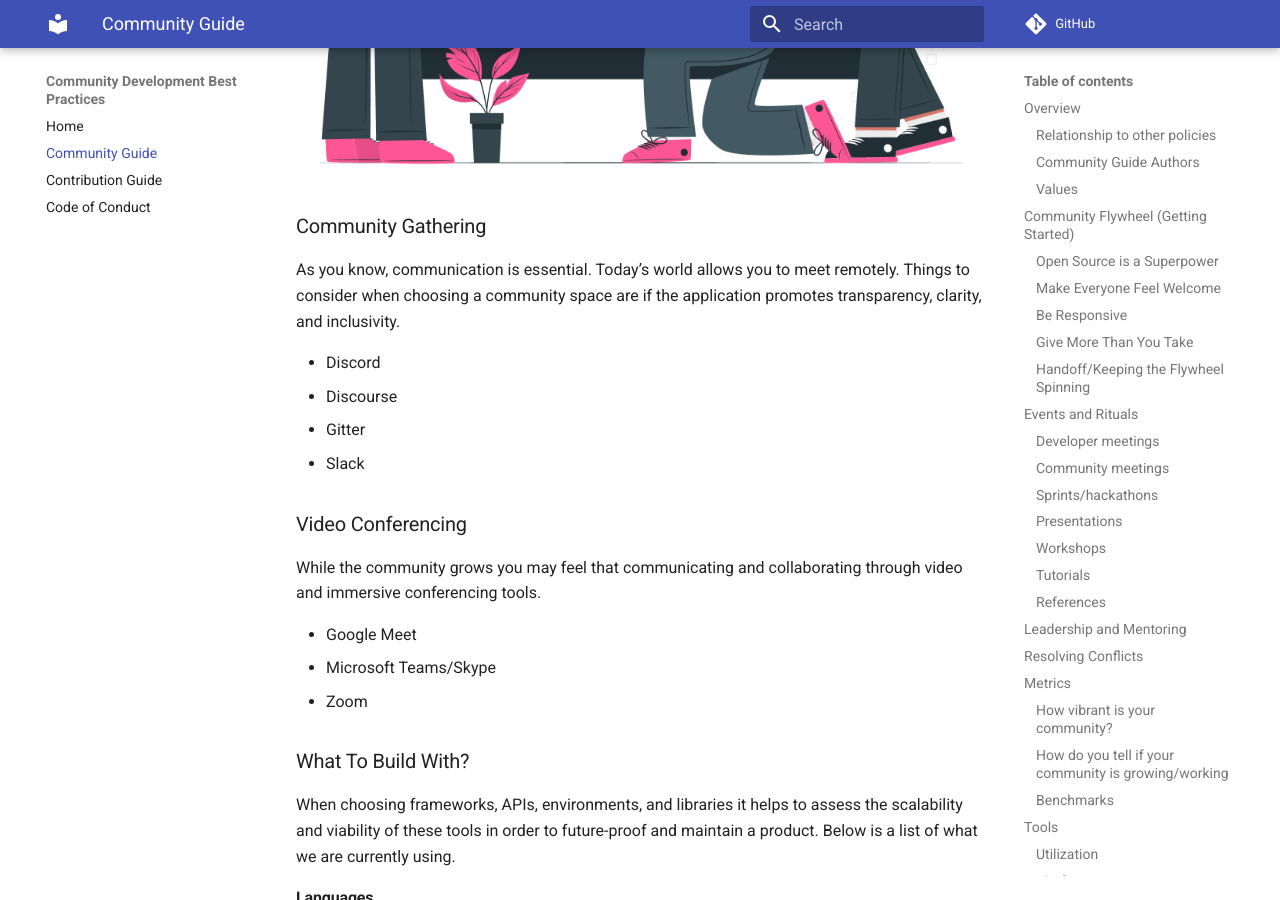
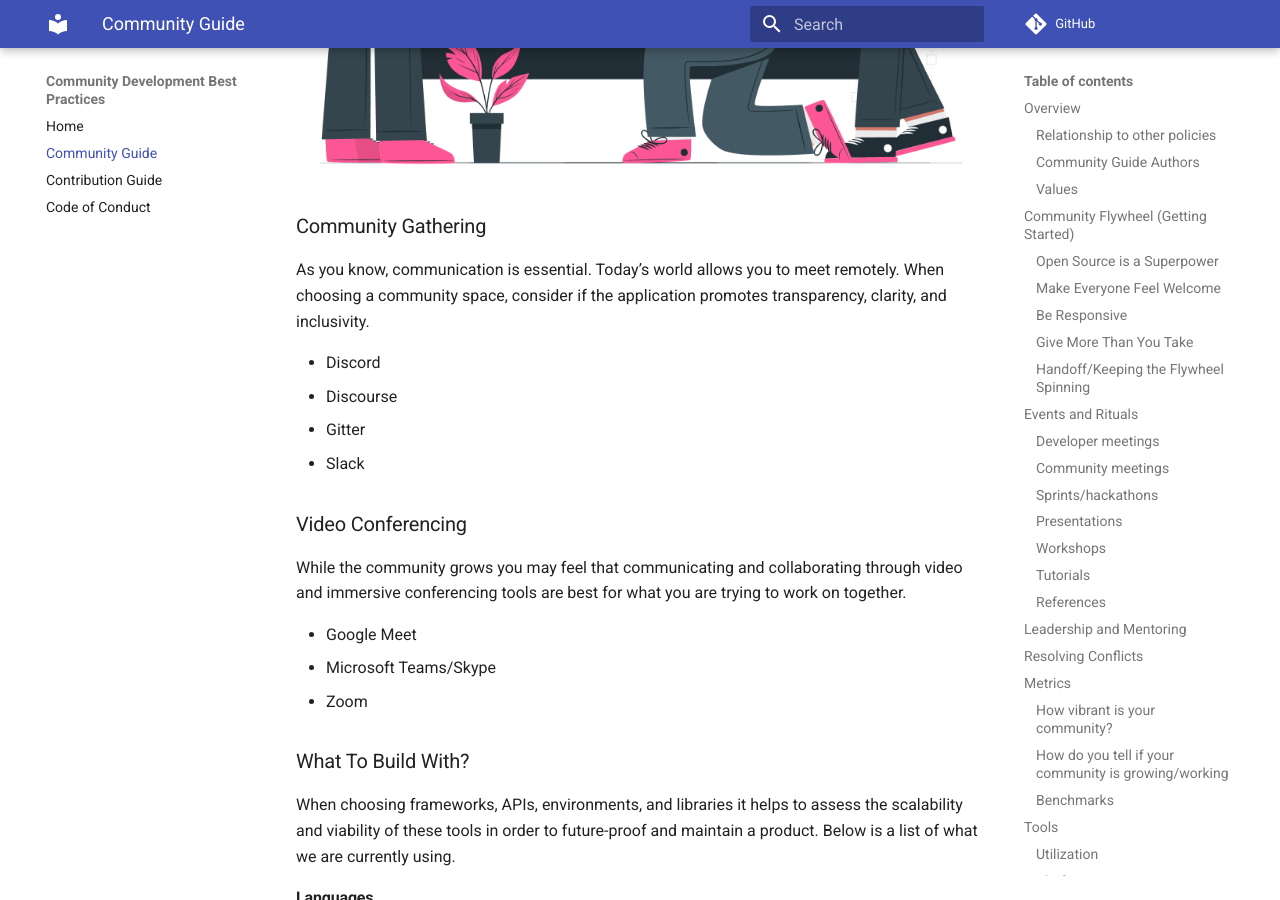
Before and after one commit to ESIPFed/esds-community-guide, an MkDocs documentation site: the page built from docs/community-guide/index.md, in a window 1280 px wide and 900 px high, scrolled down 12144 px. Built offline with MkDocs 1.6.1 and Material for MkDocs 9.7.7, drawn with Linux system fonts in a browser that asks for light colours; comment, search, counter and statistics services are not loaded.

Commit message:
grammar tweaks

```diff
--- a/docs/community-guide/index.md
+++ b/docs/community-guide/index.md
@@ -271,7 +271,7 @@
 ![<a href="https://storyset.com/online">Online illustrations by Storyset</a>](../assets/images/Open%20source-cuate-no-code.png)
 
 ### Community Gathering
-As you know, communication is essential. Today’s world allows you to meet remotely. Things to consider when choosing a community space are if the application promotes transparency, clarity, and inclusivity.
+As you know, communication is essential. Today’s world allows you to meet remotely. When choosing a community space, consider if the application promotes transparency, clarity, and inclusivity.
 
 - Discord
 - Discourse
@@ -279,7 +279,7 @@
 - Slack
 
 ### Video Conferencing
-While the community grows you may feel that communicating and collaborating through video and immersive conferencing tools.
+While the community grows you may feel that communicating and collaborating through video and immersive conferencing tools are best for what you are trying to work on together.
 
 - Google Meet
 - Microsoft Teams/Skype
```
